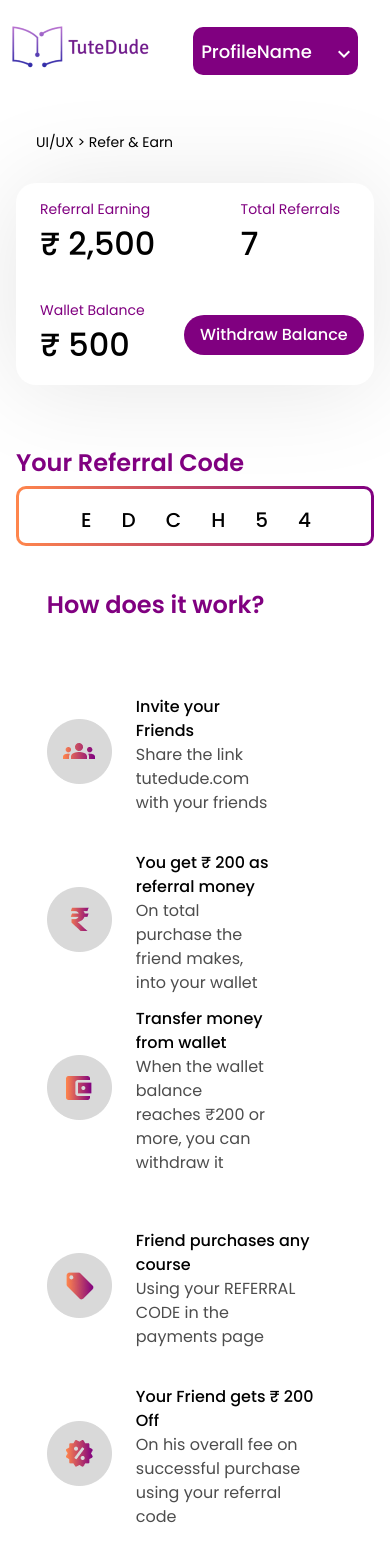
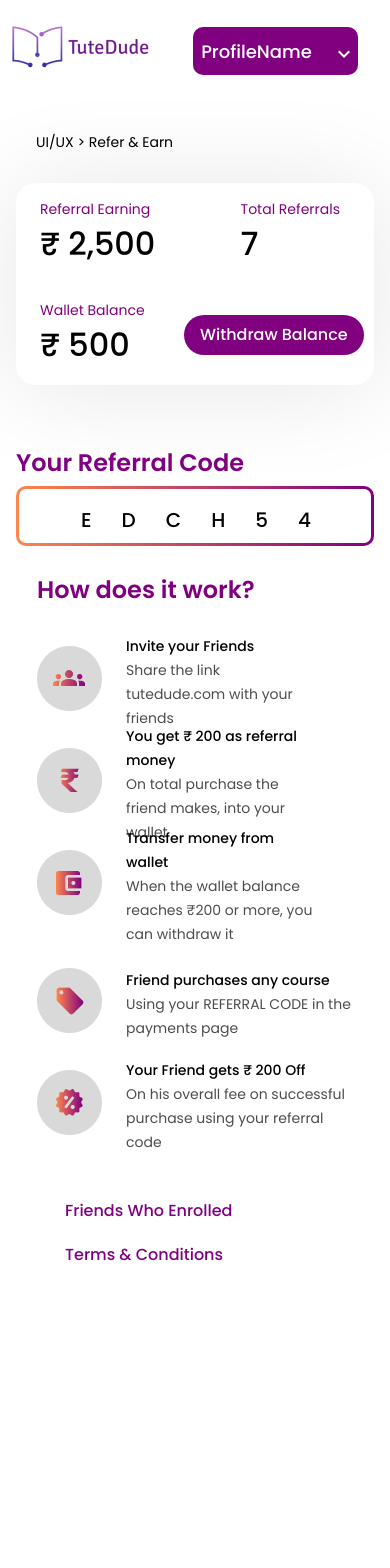
Before and after one commit to SouravCodes101/tuteDude, a React (Vite) app: page / in a window 390 px wide. Shown: the top 1568 px of the page. After the commit the page ends 1292 px from the top, so only its background shows below. Built offline with nearby package versions, Linux system fonts and the light colour scheme.

Commit message:
fixed padding 2

```diff
--- a/src/components/work/work.css
+++ b/src/components/work/work.css
@@ -50,11 +50,21 @@
 
 @media screen and (max-width: 864px) {
   .tuteDude__container {
-    padding: 3% 12%;
+   padding-right: 7%;
+   padding-left: 9.5%;
+    margin-top: -5%;
   }
   .tuteDude__work-item {
-    width: 90%;
-    margin-bottom: 6rem;
+    width: 100%;
+    margin-bottom: 1rem;
   }
 
+  .tuteDude__work-item_text h3,
+  .tuteDude__work-item_text p {
+    font-size: 14px;
+  }
+
+  .tuteDude__container-hdw {
+    margin-bottom: -18%;
+  }
 }
```
